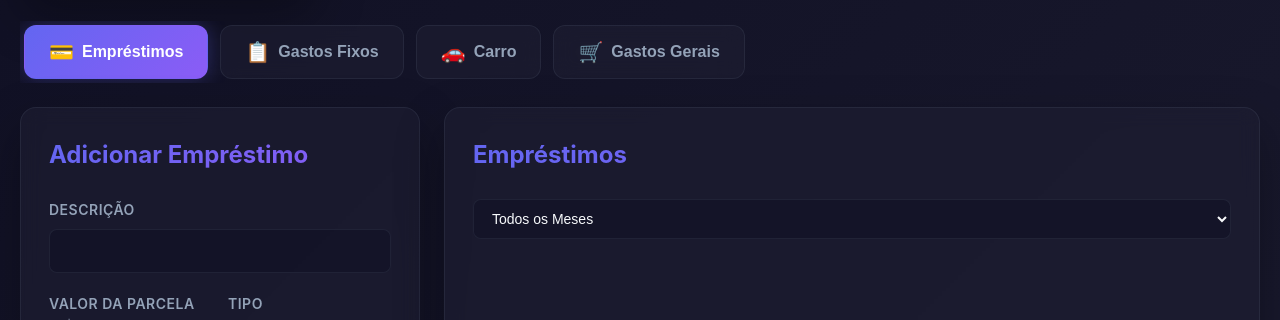
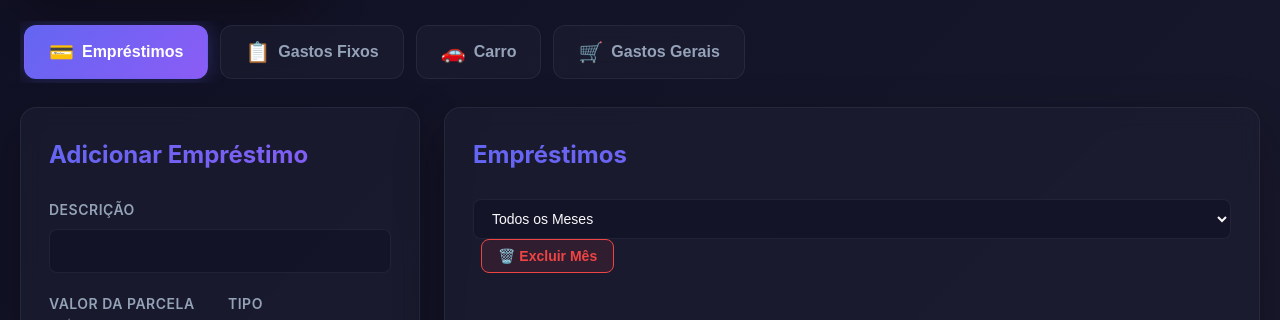
Before and after one commit to sntcripto-source/programa-controle-de-gastos, a plain HTML site: page index.html in a window 1280 px wide. Shown: the part 420-740 px from the top of the page. Drawn offline with Linux system fonts and the light colour scheme.

Commit message:
Atualizações do controle de gastos

```diff
--- a/index.html
+++ b/index.html
@@ -147,6 +147,8 @@
                         <select id="loans-month-filter" onchange="app.filterLoans()">
                             <option value="">Todos os Meses</option>
                         </select>
+                        <button class="btn-danger" onclick="app.deleteMonthData('loans')" style="margin-left: 8px;">🗑️
+                            Excluir Mês</button>
                     </div>
                     <div id="loans-list" class="items-list"></div>
                 </div>
@@ -283,6 +285,8 @@
                         <select id="car-month-filter" onchange="app.filterCar()">
                             <option value="">Todos os Meses</option>
                         </select>
+                        <button class="btn-danger" onclick="app.deleteMonthData('car')" style="margin-left: 8px;">🗑️
+                            Excluir Mês</button>
                     </div>
                     <div id="car-list" class="items-list"></div>
                 </div>
@@ -350,6 +354,8 @@
                         <select id="general-month-filter" onchange="app.filterGeneral()">
                             <option value="">Todos os Meses</option>
                         </select>
+                        <button class="btn-danger" onclick="app.deleteMonthData('general')"
+                            style="margin-left: 8px;">🗑️ Excluir Mês</button>
                     </div>
                     <div id="general-list" class="items-list"></div>
                 </div>
--- a/script.js
+++ b/script.js
@@ -638,6 +638,76 @@ const app = {
         this.populateAllMonthFilters();
     },
 
+    // Delete all data from a specific month
+    deleteMonthData(category) {
+        const filterSelectors = {
+            loans: 'loans-month-filter',
+            fixed: 'fixed-month-filter',
+            car: 'car-month-filter',
+            general: 'general-month-filter'
+        };
+
+        const select = document.getElementById(filterSelectors[category]);
+        const selectedMonth = select.value;
+
+        if (!selectedMonth) {
+            alert('Por favor, selecione um mês para excluir.');
+            return;
+        }
+
+        // Count items in the selected month
+        let itemsToDelete = [];
+
+        this.data[category].forEach(item => {
+            let itemMonth = '';
+
+            // Determine the month based on category and item properties
+            if (item.installmentDate) {
+                itemMonth = item.installmentDate.substring(0, 7);
+            } else if (category === 'loans' && item.dueDate) {
+                itemMonth = item.dueDate.substring(0, 7);
+            } else if (item.date) {
+                itemMonth = item.date.substring(0, 7);
+            }
+
+            if (itemMonth === selectedMonth) {
+                itemsToDelete.push(item);
+            }
+        });
+
+        if (itemsToDelete.length === 0) {
+            alert('Nenhum registro encontrado para este mês.');
+            return;
+        }
+
+        const monthFormatted = this.formatMonthYear(selectedMonth);
+        if (!confirm(`Tem certeza que deseja excluir TODOS os ${itemsToDelete.length} registros de ${monthFormatted}?\n\nEsta ação não pode ser desfeita!`)) {
+            return;
+        }
+
+        // Remove items from the selected month
+        this.data[category] = this.data[category].filter(item => {
+            let itemMonth = '';
+
+            if (item.installmentDate) {
+                itemMonth = item.installmentDate.substring(0, 7);
+            } else if (category === 'loans' && item.dueDate) {
+                itemMonth = item.dueDate.substring(0, 7);
+            } else if (item.date) {
+                itemMonth = item.date.substring(0, 7);
+            }
+
+            return itemMonth !== selectedMonth;
+        });
+
+        this.saveData();
+        this.renderAll();
+        this.updateDashboard();
+        this.populateAllMonthFilters();
+
+        alert(`${itemsToDelete.length} registros de ${monthFormatted} foram excluídos com sucesso!`);
+    },
+
     // Update dashboard
     updateDashboard() {
         // CURRENT MONTH for filtering
```
